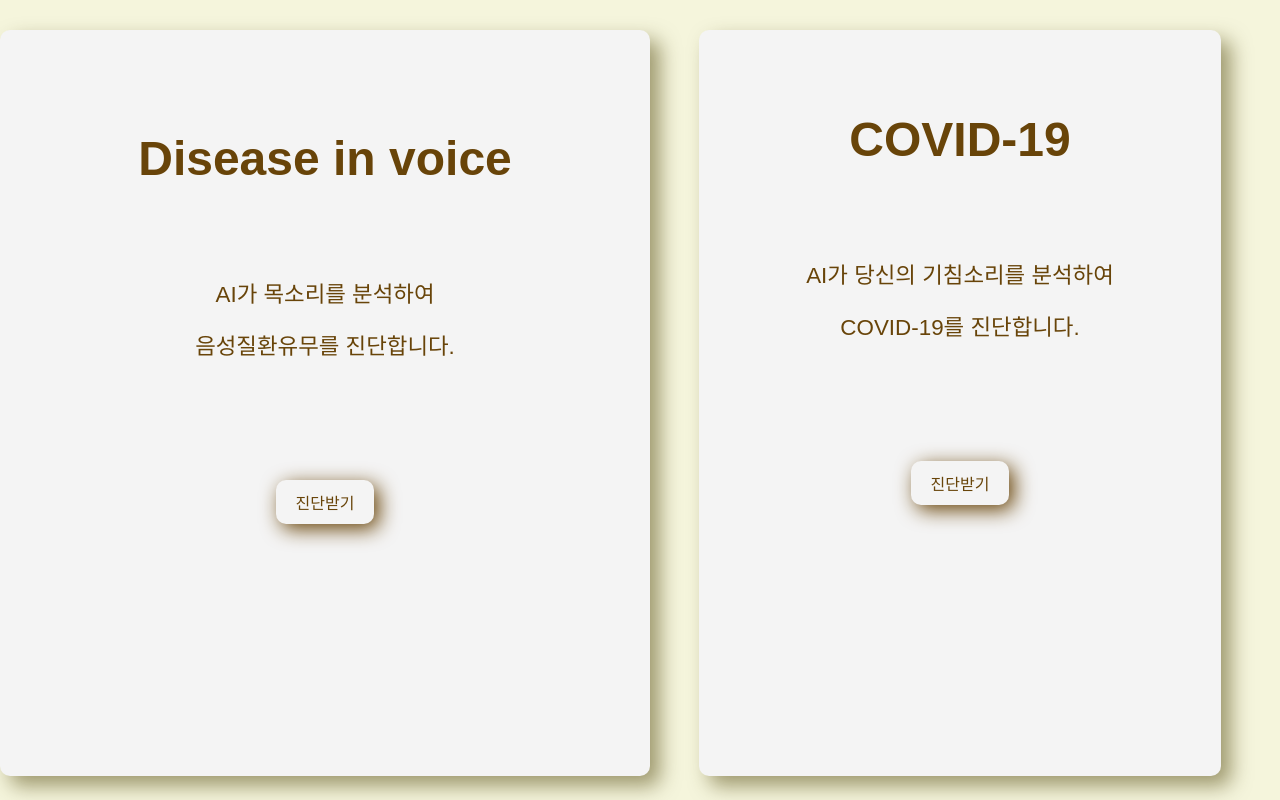
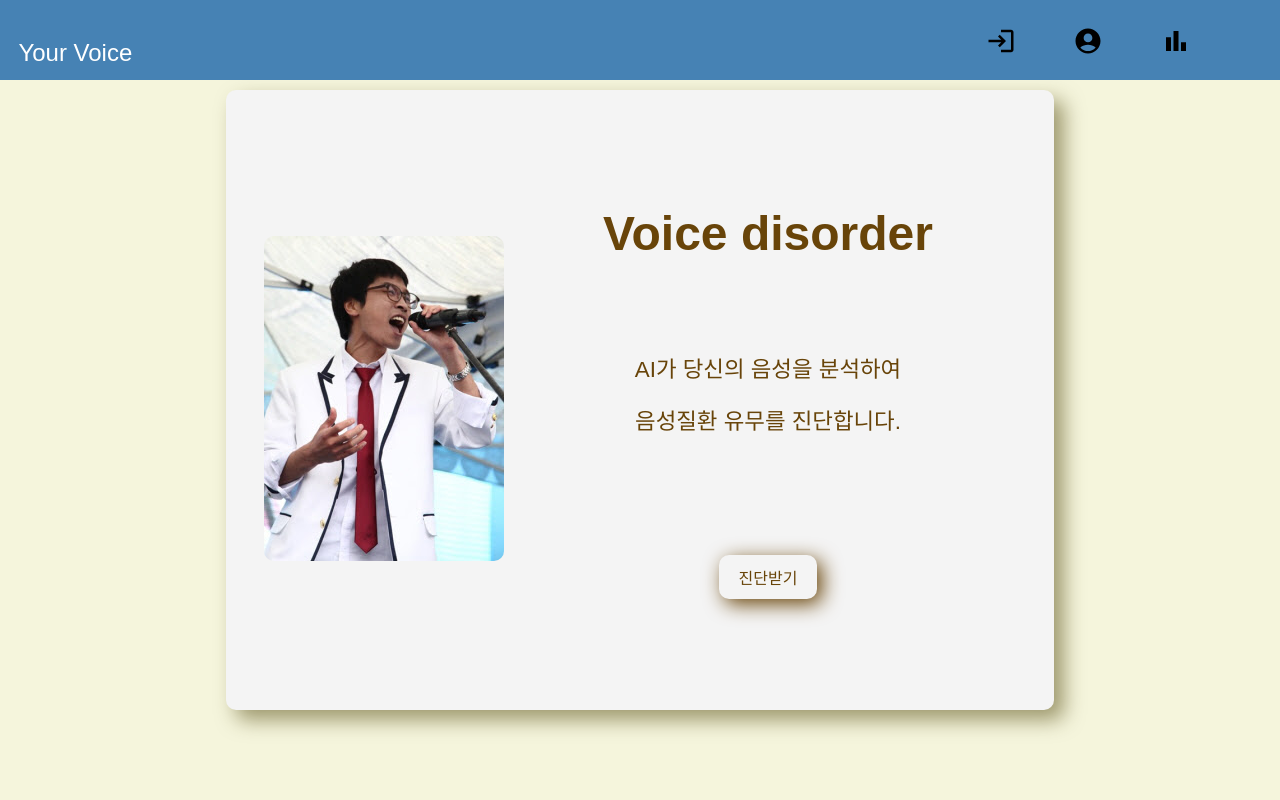
Before and after one commit to Soojong94/SilJeon, a React (Create React App) app in the folder your_voice/front/: page / in a window 1280 px wide. Built offline with nearby package versions, Linux system fonts and the light colour scheme.

Commit message:
호호 newMainPage

```diff
--- a/your_voice/front/src/MainPg/MainPg.css
+++ /dev/null
@@ -1,87 +0,0 @@
-/* MainPg.css */
-body {
-  margin: 0;
-  font-family: Arial, sans-serif;
-}
-
-.main-container {
-  display: grid;
-  grid-template-rows: auto 1fr;
-  height: 100vh;
-}
-
-
-.main-box {
-  width: 100%;
-  height: 100%;
-  display: grid;
-  grid-template-columns: 1fr 1fr;
-  gap: 0;
-
-  background-color: rgb(245, 245, 220);
-}
-
-.voice,
-.covid {
-  justify-self: center;
-  width: 80%;
-  height: 92%;
-  background: #f4f4f4;
-  padding: 5px;
-  border-radius: 10px;
-  box-shadow: 10px 10px 20px rgba(72, 62, 1, 0.5);
-  text-align: center;
-  margin: 0 auto;
-  margin-top: 30px;
-}
-
-.voiceDsEg {
-  font-size: 1.5em;
-  margin-bottom: 90px;
-  margin-top: 15%;
-  font-size: 3em;
-  color: rgb(104, 68, 9);
-}
-
-.expln {
-  font-size: 1.4em;
-  margin: 20px 0;
-  color: rgb(104, 68, 9);
-}
-
-.voiceDg,
-.covidDg {
-  background-color: transparent;
-  border: none;
-  padding: 10px 20px;
-  cursor: pointer;
-  border-radius: 10px;
-  font-size: 1em;
-  margin-top: 100px;
-  color: rgb(104, 68, 9);
-  box-shadow: 5px 5px 20px;
-}
-
-.voiceDg:hover,
-.covidDg:hover {
-  background-color: #f2f3e9;
-  color: #3f4501;
-  box-shadow: 5px 5px 20px;
-}
-
-@media (max-width: 768px) {
-  .nav-button {
-    display: none;
-    /* 버튼 숨김 */
-  }
-
-  .hamburger-menu {
-    display: flex;
-    /* 햄버거 메뉴 표시 */
-  }
-
-  .main-box {
-    grid-template-columns: 1fr;
-    /* 작은 화면에서는 단일 열로 설정 */
-  }
-}
--- a/your_voice/front/src/MainPg/MainPg.jsx
+++ /dev/null
@@ -1,26 +0,0 @@
-import React, { useState } from 'react';
-import './MainPg.css';
-import Covidbtn from '../Button/Covidbtn.jsx';
-function MainPg() {
-
-    return (
-        <div className="main-container">
-            <div className="main-box">
-                <div className="voice">
-                    <h2 className='voiceDsEg'>Disease in voice</h2>
-                    <p className="expln">AI가 목소리를 분석하여</p>
-                    <p className="expln">음성질환유무를 진단합니다.</p>
-                    <a href="#"><button className='voiceDg'>진단받기</button></a>
-                </div>
-                <div className='covid'>
-                    <h2 className='voiceDsEg'>COVID-19</h2>
-                    <p className="expln">AI가 당신의 기침소리를 분석하여</p>
-                    <p className="expln">COVID-19를 진단합니다.</p>
-                    <Covidbtn />
-                </div>
-            </div>
-        </div>
-    );
-}
-
-export default MainPg;
--- a/your_voice/front/src/NewMain/NewMainPg.css
+++ b/your_voice/front/src/NewMain/NewMainPg.css
@@ -1,63 +1,50 @@
-
 body {
     margin: 0;
     font-family: Arial, sans-serif;
 }
 
-  .main-container {
+.mainPG_box {
+    width: 100vw;
+    height: 100vh;
     display: flex;
-    height: 100vh;
-  }
-
-
-
-
-
-  .nav-items {
-    display: flex;
+    justify-content: center;
     align-items: center;
-  }
-
-  .nav-button {
-    background-color: transparent;
-    border: none;
-    padding: 10px 15px;
-    margin-right: 10px;
-    cursor: pointer;
-    border-radius: 5px;
-    font-size: 1em;
-    color: antiquewhite;
-  }
-
-
-
-
-
-  .main-box {
-    width: 100%;
-    height: 100%;
-
-
     background-color: rgb(245, 245, 220);
 }
 
 .voice {
-    justify-self: center;
-    width: 100%;
-    height: 92%;
+    display: flex; /* 자식 요소들을 수평으로 배치 */
+    justify-content: space-between; /* 공간을 균등하게 배분 */
+    align-items: center;
+    width: 60%;
+    height: 70%;
     background: #f4f4f4;
-    padding: 5px;
+    padding: 30px;
     border-radius: 10px;
     box-shadow: 10px 10px 20px rgba(72, 62, 1, 0.5);
     text-align: center;
-    margin: 0 auto;
-    margin-top: 30px;
+}
+
+.MainImg {
+    flex: 1; /* 이미지가 차지할 공간 */
+    text-align: center; /* 이미지 중앙 정렬 */
+}
+
+.MainImg img {
+    max-width: 100%;
+    height: auto;
+    border-radius: 10px;
+}
+
+.voiceContent {
+    flex: 2;
+    text-align: center; /* 텍스트 왼쪽 정렬 */
 }
 
 .voiceDsEg {
-    font-size: 1.5em;
+    font-size: 1.5vw;
     margin-bottom: 90px;
-    margin-top: 15%;
+    margin-top: 5%;
     font-size: 3em;
     color: rgb(104, 68, 9);
 }
@@ -82,15 +69,6 @@ body {
 
 .voiceDg:hover {
     background-color: #f2f3e9;
-    color:#3f4501;
+    color: #3f4501;
     box-shadow: 5px 5px 20px;
 }
-
-  @media (max-width: 768px) {
-    .nav-button {
-      display: none; /* 버튼 숨김 */
-    }
-
-
-
-  }
--- a/your_voice/front/src/NewMain/NewMainPg.jsx
+++ b/your_voice/front/src/NewMain/NewMainPg.jsx
@@ -1,28 +1,29 @@
 import React, { useState } from 'react';
 import './NewMainPg.css';
-import CoughUd from '../upload2/coughUd.jsx'
+import CoughUd from '../upload2/coughUd.jsx';
 import Covidbtn from '../Button/Covidbtn.jsx';
+import doctor from '../NewMain/doctor.jpg'
+import MenuBar from '../Route/menu.jsx'
+
 function NewMainPg() {
-
     const [isMenuOpen, setIsMenuOpen] = useState(false);
 
     const toggleMenu = () => {
         setIsMenuOpen(!isMenuOpen);
     };
 
+    return (
 
-
-
-
-    return (
-        <div className="main-container">
-
-            <div className="main-box">
-
-                <div className='voice'>
-                    <h2 className='voiceDsEg'>COVID-19</h2>
-                    <p className="expln">AI가 당신의 기침소리를 분석하여</p>
-                    <p className="expln">COVID-19를 진단합니다.</p>
+        <div className="mainPG_box">
+             <MenuBar/ >
+            <div className='voice'>
+                <div className='MainImg'>
+                    <img src={doctor} alt='의사' />
+                </div>
+                <div className='voiceContent'>
+                    <h2 className='voiceDsEg'>Voice disorder</h2>
+                    <p className="expln">AI가 당신의 음성을 분석하여</p>
+                    <p className="expln">음성질환 유무를 진단합니다.</p>
                     <Covidbtn />
                 </div>
             </div>
--- a/your_voice/front/src/Route/route.jsx
+++ b/your_voice/front/src/Route/route.jsx
@@ -1,6 +1,5 @@
 import React from 'react';
 import { BrowserRouter as Router, Route, Routes } from 'react-router-dom';
-import MainPg from '../MainPg/MainPg.jsx';
 import LoadingPage from '../loading_page/loading_page.jsx';
 import Diagnosis_page from '../diagnosis_page/diagnosis_page.jsx'
 import CoughUd from '../upload2/coughUd.jsx'
@@ -11,12 +10,12 @@ const RoutesComponent = () => {
     return (
         <Router>
             <Routes>
-                <Route path="/" element={<MainPg />} />
+                <Route path="/" element={<NewMainPg />} />
                 <Route path="/loading_page" element={<LoadingPage />} />
                 <Route path='/diagnosis_page' element={<Diagnosis_page />} />
                 <Route path="/coughUd" element={<CoughUd />} />
                 <Route path="/NewMainPg" element={<NewMainPg />} />
-                <Route path="/my_page" element={<MyPage />} />
+
             </Routes>
         </Router>
     );
```
Also changed, not shown: your_voice/front/src/NewMain/doctor.jpg (added). Lines whose indentation alone changed are shown as unchanged.
